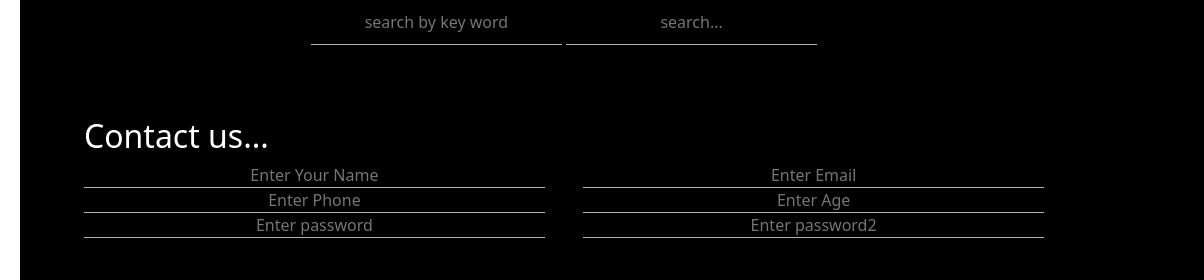
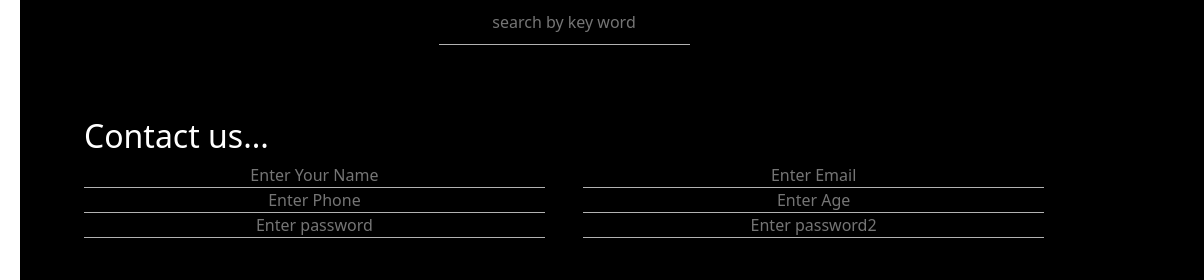
Before and after one commit to marwaNadell/api-from-real-database, a plain HTML site: page index.html in a window 1280 px wide. Shown: the top 280 px of the page, 76-1280 px from the left. Drawn offline with nearby package versions, Linux system fonts and the light colour scheme; no server answers.

Commit message:
Update index.html

```diff
--- a/index.html
+++ b/index.html
@@ -14,7 +14,7 @@
 
     <div class="thetopengene text-center">
         <input type="text" id="realtimeapi" placeholder="search by key word">
-        <input type="text" id="realtimeapi2" placeholder="search...">
+
         </div>
           <div class="container">
               <div class="row" id="tocontroltherow">
```
